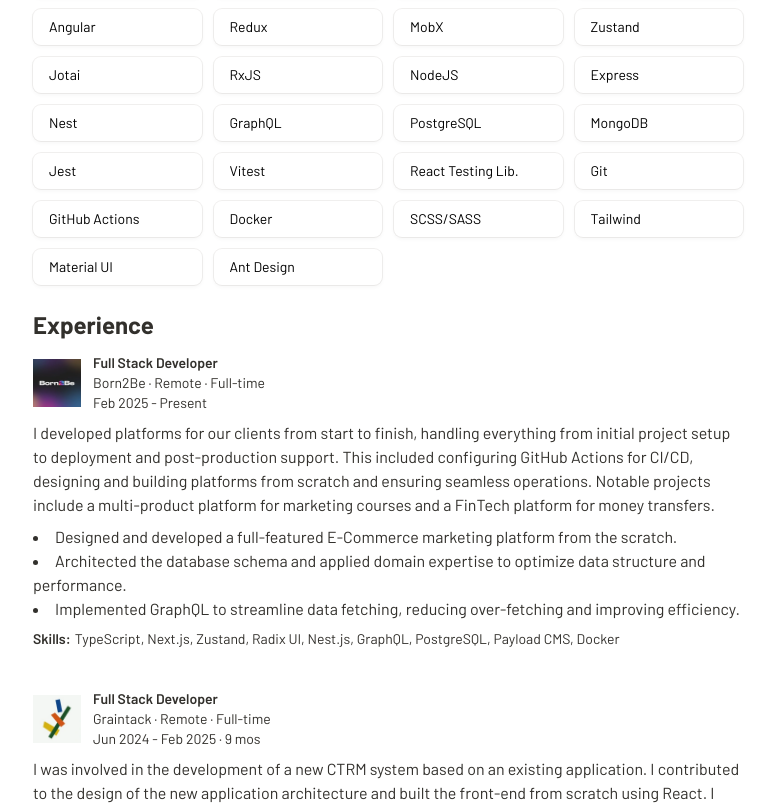
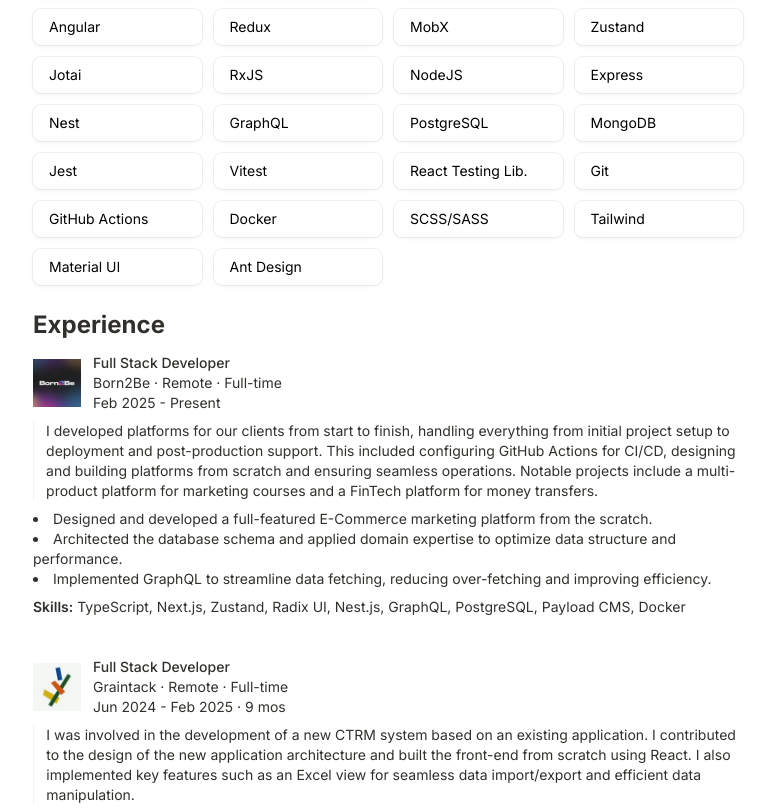
Before and after one commit to ww-side/daniil-astro, an Astro site: page / in a window 1280 px wide. Shown: the part 491-1299 px from the top of the page, without its empty margins (252-1027 px from the left). Built offline with nearby package versions, Linux system fonts and the light colour scheme; Astro itself is replaced by a stand-in of ours; a web font is replaced by a local one.

Commit message:
[feature/upd-font]: Upd Font (#2)

```diff
--- a/src/pages/global.css
+++ b/src/pages/global.css
@@ -1,6 +1,6 @@
-@import url('https://fonts.googleapis.com/css2?family=Barlow:ital,wght@0,100;0,200;0,300;0,400;0,500;0,600;0,700;0,800;0,900;1,100;1,200;1,300;1,400;1,500;1,600;1,700;1,800;1,900&family=Bitcount+Prop+Single:wght@100..900&family=Open+Sans:ital,wght@0,300..800;1,300..800&family=TikTok+Sans:opsz,wght@12..36,300..900&display=swap');
+@import url('https://fonts.googleapis.com/css2?family=Barlow:ital,wght@0,100;0,200;0,300;0,400;0,500;0,600;0,700;0,800;0,900;1,100;1,200;1,300;1,400;1,500;1,600;1,700;1,800;1,900&family=Bitcount+Prop+Single:wght@100..900&family=Inter:ital,opsz,wght@0,14..32,100..900;1,14..32,100..900&family=Open+Sans:ital,wght@0,300..800;1,300..800&family=TikTok+Sans:opsz,wght@12..36,300..900&display=swap');
 @import 'tailwindcss';
 
 * {
-  font-family: 'Barlow', sans-serif;
+  font-family: 'Inter', sans-serif;
 }
--- a/src/shared/ui/kit/List.vue
+++ b/src/shared/ui/kit/List.vue
@@ -1,10 +1,6 @@
 <template>
   <ul class="list-inside list-disc">
-    <li
-      v-for="item in props.values"
-      :key="item"
-      class="text-base text-[#32302c]"
-    >
+    <li v-for="item in props.values" :key="item" class="text-sm text-[#32302c]">
       {{ item }}
     </li>
   </ul>
--- a/src/shared/ui/kit/Text.vue
+++ b/src/shared/ui/kit/Text.vue
@@ -1,12 +1,16 @@
 <template>
-  <p :class="['font-normal text-[#32302c]', sizeMap[size], weightMap[weight]]">
+  <p :class="['text-[#32302c]', sizeMap[size], weightMap[weight]]">
     <slot />
   </p>
 </template>
 
 <script lang="ts" setup>
 const sizeMap = { xs: 'text-xs', sm: 'text-sm', base: 'text-base' };
-const weightMap = { '400': 'font-normal', '500': 'font-semibold' };
+const weightMap = {
+  '400': 'font-normal',
+  '500': 'font-medium',
+  '600': 'font-semibold',
+};
 
 withDefaults(
   defineProps<{
--- a/src/widgets/Experience.vue
+++ b/src/widgets/Experience.vue
@@ -20,11 +20,16 @@
             <Text size="sm">{{ item.period }}</Text>
           </div>
         </div>
-        <Text>{{ item.summary }}</Text>
+        <div class="flex items-stretch gap-3">
+          <span class="w-1 bg-[#f2f2f3]"></span>
+          <Text size="sm">{{ item.summary }}</Text>
+        </div>
         <List :values="item.experience" />
         <div class="flex flex-wrap gap-1">
-          <Text size="sm" weight="500">Skills:</Text>
-          <Text size="sm">{{ item.skills.join(', ') }}</Text>
+          <Text size="sm"
+            ><span class="font-semibold">Skills:</span>
+            {{ item.skills.join(', ') }}</Text
+          >
         </div>
       </div>
     </section>
```
